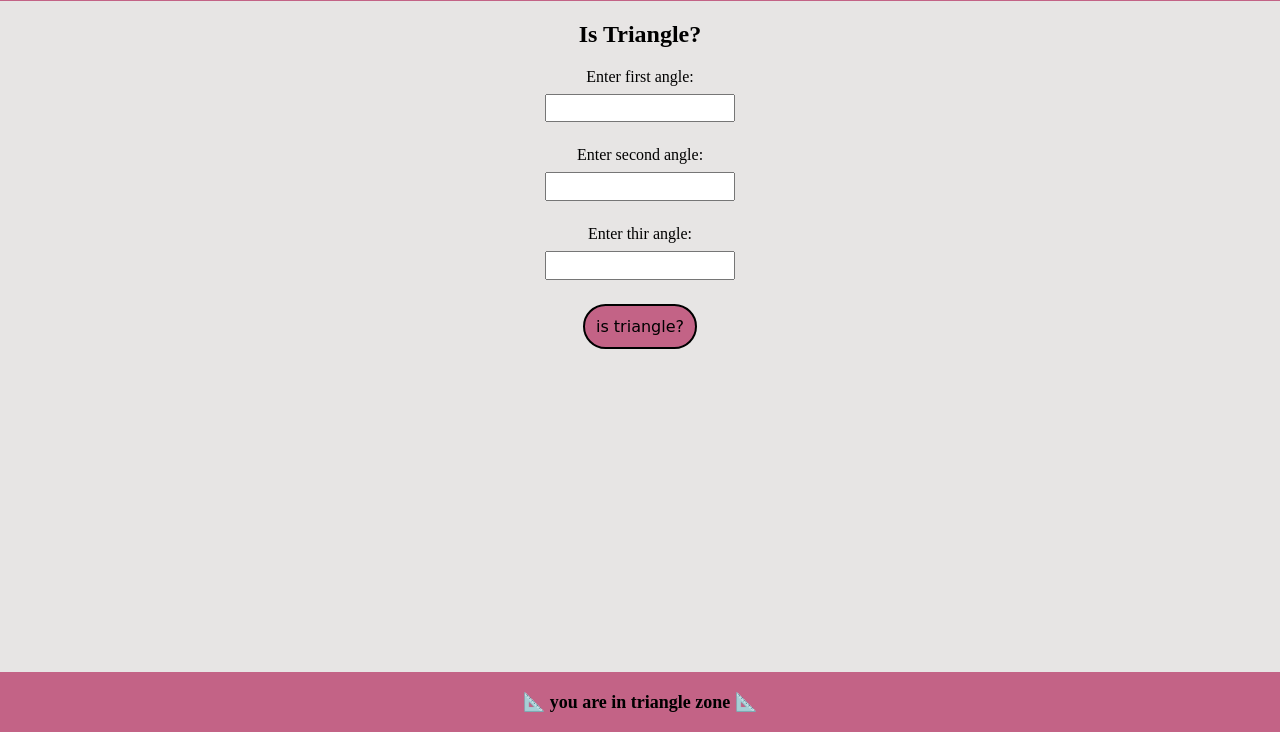
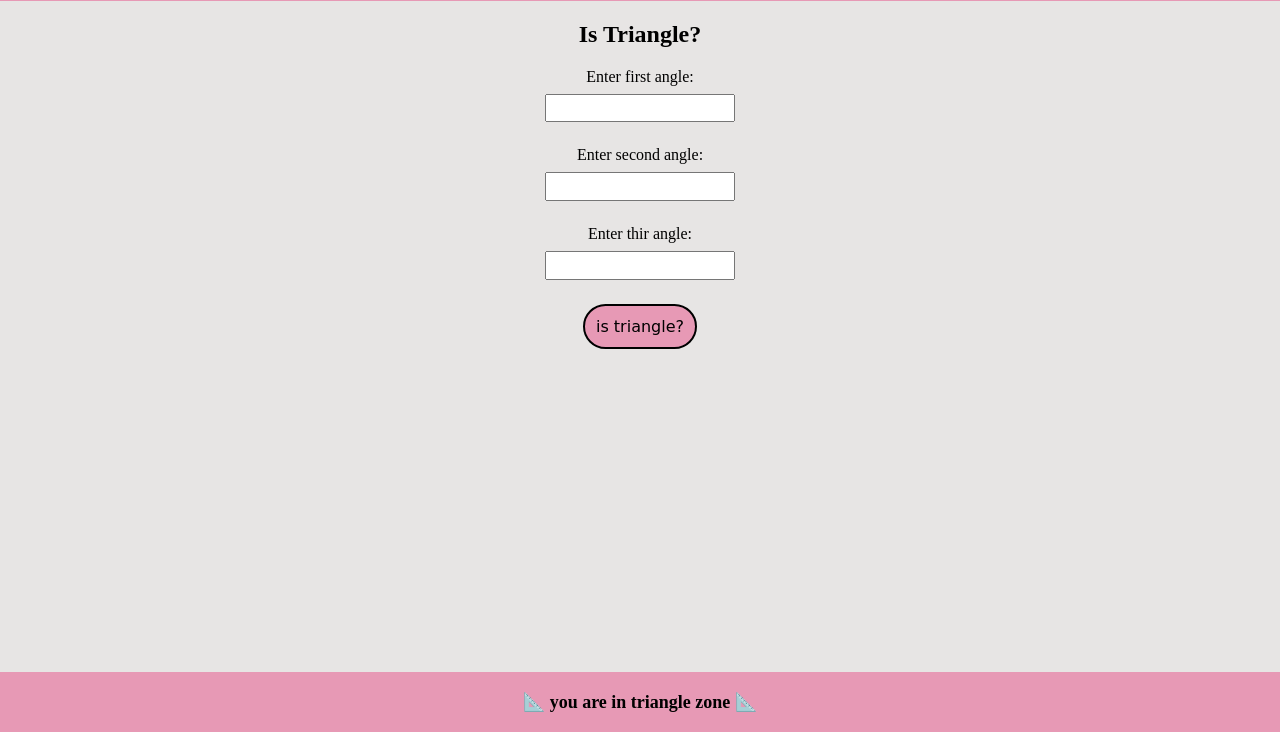
Before and after one commit to Madhavi210/Fun-Triangles, a plain HTML site: page index.html in a window 1280 px wide. Shown: the part 68-800 px from the top of the page. Drawn offline with Linux system fonts and the light colour scheme; a script that the page names is missing.

Commit message:
style added

```diff
--- a/styles.css
+++ b/styles.css
@@ -3,7 +3,7 @@
 }
 
 :root {
-    --primary-color: #c36386;
+    --primary-color: #e799b5;
     --background-color: #e7e5e4;
     --hover-color: #881337;
     --active-link-color: #881337;
```
